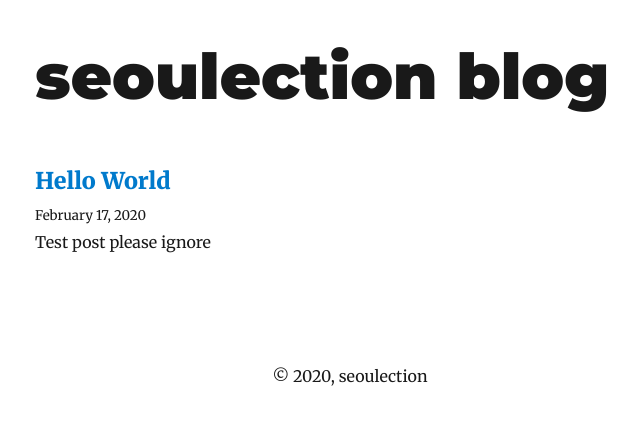
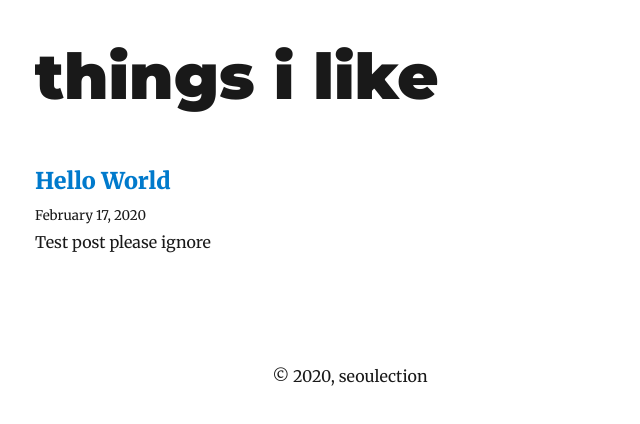
Before and after one commit to seoulection/self-blog, a Gatsby site: page / in a window 1280 px wide. Shown: the whole page, without its empty margins (290-930 px from the left). Built offline with nearby package versions, Linux system fonts and the light colour scheme; Gatsby itself is replaced by a stand-in of ours; some packages are replaced by stand-ins of ours.

Commit message:
Edits title and metadata

```diff
--- a/gatsby-config.js
+++ b/gatsby-config.js
@@ -1,10 +1,10 @@
 module.exports = {
   siteMetadata: {
     // edit below
-    title: `seoulection blog`,
+    title: `things i like`,
     author: `seoulection`,
-    description: `A personal blog.`,
-    siteUrl: `https://gatsby-starter-blog-demo.netlify.com/`,
+    description: `a personal blog`,
+    siteUrl: `https://admiring-noyce-c68389.netlify.com`,
     social: {
       twitter: `seou1ection`,
     },
--- a/src/components/layout.js
+++ b/src/components/layout.js
@@ -19,16 +19,7 @@ class Layout extends React.Component {
             marginTop: 0,
           }}
         >
-          <Link
-            style={{
-              boxShadow: `none`,
-              textDecoration: `none`,
-              color: `inherit`,
-            }}
-            to={location.pathname === `/`}
-          >
-            {title}
-          </Link>
+          {title}
         </h1>
       )
     } else {
```
